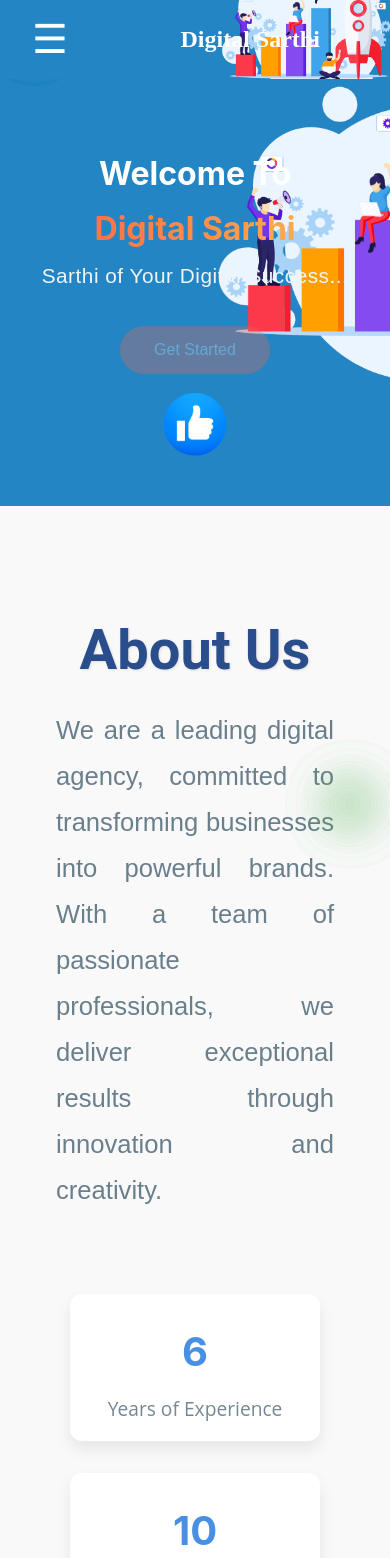
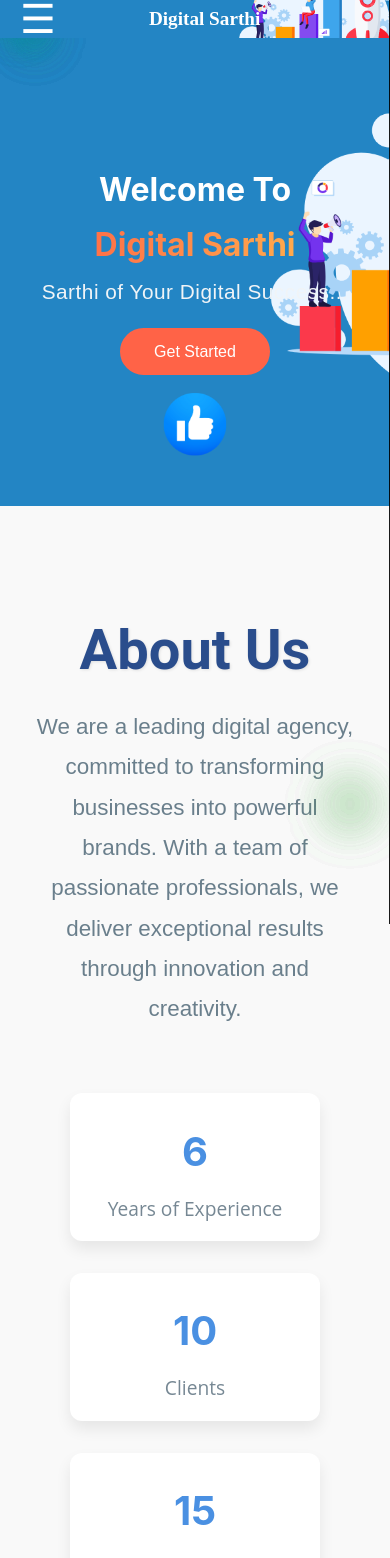
Before and after one commit to vishu3108/v-knon, a React (Create React App) app: page / in a window 390 px wide. Shown: the top 1558 px of the page. Built offline with nearby package versions, Linux system fonts and the light colour scheme; a web font is replaced by a local one.

Commit message:
Header & Image Bugs solved

```diff
--- a/src/CSS/About.css
+++ b/src/CSS/About.css
@@ -4,7 +4,6 @@
     padding: 4rem 2rem;
     background-color: #f9f9f9;
     text-align: center;
-
 }
 
 /* Updated Title */
@@ -26,38 +25,44 @@
 }
 
 .about-description {
+
     font-size: 1.4rem; /* Increased font size */
     font-family: 'Montserrat', sans-serif; /* Changed font type */
     color: #6a7f8c; /* Slightly lighter color for better readability */
     line-height: 1.8;
     max-width: 900px;
-    margin: 0 auto 3rem;
+    margin: 0 auto 1.5rem; /* Adjusted margin to remove redundant spacing */
+    padding: 0 1.5rem; /* Added some internal padding for better alignment */
 }
 
+/* Stats Section */
 .stats-section {
     display: flex;
     justify-content: space-evenly;
     margin-bottom: 4rem;
     padding: 2rem;
 }
-  .stat-card1     {
+
+.stat-card1 {
     background: #ffffff;
-    /* padding: 2.5rem; */
     border-radius: 12px;
     width: 250px;
     text-align: center;
     transition: transform 0.3s ease, box-shadow 0.3s ease;
     box-shadow: 0 8px 15px rgba(0, 0, 0, 0.08);
 }
+
 .stat-card1:hover {
     transform: translateY(-10px);
     box-shadow: 0 12px 20px rgba(0, 0, 0, 0.12);
 }
+
 .stat-card1 h2 {
     font-size: 2.5rem;
     margin-bottom: 1rem;
     color: #4a90e2;
 }
+
 .stat-card1 p {
     font-size: 1.2rem;
     opacity: 0.8;
@@ -96,7 +101,6 @@
     position: absolute;
     bottom: -10px;
     right: -10px;
-    /* width: 80px; */
     height: 80px;
     background: rgba(76, 175, 80, 0.1); /* Transparent green */
     border-radius: 50%;
@@ -112,17 +116,17 @@
 /* Adjust Grid Layout and Increase Tile Spacing */
 .details-container {
     display: grid;
-    grid-template-columns: repeat(auto-fit, minmax(270px, 1fr)); /* Reduced tile size */
+    grid-template-columns: repeat(auto-fit, minmax(270px, 1fr));
     gap: 2rem; /* Increased gap between tiles */
     justify-content: center;
     margin-top: 2rem;
-    padding: 0 2rem; /* Left padding reduced, added equal right padding */
+    padding: 0 2rem;
 }
 
 /* Adjusting Tile Size and Layout */
 .detail-card {
     background: #ffffff;
-    border-radius: 15px; /* Slightly rounded corners for modern look */
+    border-radius: 15px;
     box-shadow: 0 6px 18px rgba(0, 0, 0, 0.1);
     padding: 1.5rem;
     padding-top: 3rem;
@@ -132,10 +136,10 @@
     flex-direction: column;
     justify-content: center;
     align-items: center;
-    min-width: 250px; /* Reduced minimum width */
-    width: 200px; /* Reduced width */
-    height: 350px; /* Fixed height for consistency */
-    margin: 0 auto; /* Centering tiles */
+    min-width: 250px;
+    width: 200px;
+    height: 350px;
+    margin: 0 auto;
 }
 
 .detail-card:hover {
@@ -145,30 +149,30 @@
 
 /* Icon Styling */
 .detail-icon {
-    font-size: 2.5rem; /* Larger icon size */
-    margin-bottom: 1.5rem; /* Space between icon and title */
+    font-size: 2.5rem;
+    margin-bottom: 1.5rem;
     color: inherit;
     transition: transform 0.3s ease;
 }
 
 .detail-icon:hover {
-    transform: scale(1.2); /* Icon scale on hover for effect */
+    transform: scale(1.2);
 }
 
 /* Title Styling */
 .detail-title {
-    font-size: 1.8rem; /* Increased font size for title */
-    font-family: 'Roboto', sans-serif; /* Changed font */
+    font-size: 1.8rem;
+    font-family: 'Roboto', sans-serif;
     font-weight: bold;
-    color: #2c3e50; /* Darker color for contrast */
-    margin-bottom: 1rem; /* Space between title and text */
+    color: #2c3e50;
+    margin-bottom: 1rem;
 }
 
 /* Text Styling (Subtitle) */
 .detail-text {
-    font-size: 1.2rem; /* Increased font size for readability */
-    font-family: 'Open Sans', sans-serif; /* Changed font */
-    color: #6a7f8c; /* Lighter gray for text */
+    font-size: 1.2rem;
+    font-family: 'Open Sans', sans-serif;
+    color: #6a7f8c;
     line-height: 1.6;
     margin-top: 0.5rem;
 }
@@ -204,7 +208,7 @@
 .call-to-action {
     margin-top: 3rem;
     padding: 1rem 3rem;
-    background: #3b82f6; /* Appealing blue */
+    background: #3b82f6;
     color: #ffffff;
     font-size: 1.2rem;
     font-weight: bold;
@@ -219,53 +223,53 @@
     transform: scale(1.05);
 }
 
-
 @media (max-width: 1080px) {
-    /* Adjust stats to be displayed one by one */
     .stats-section {
         flex-direction: column;
         align-items: center;
         justify-content: center;
-        gap: 2rem; /* Increased spacing for better proportion */
+        gap: 2rem;
         overflow-x: hidden;
     }
 
     .stat-card {
-        width: 40%; /* Increased width to consume proportionate space */
+        width: 40%;
         min-width: unset;
-        padding: 2rem; /* Increased padding for better spacing */
+        padding: 2rem;
         border-radius: 3rem;
     }
 
     .stat-number {
-        font-size: 3rem; /* Increased font size for better emphasis */
+        font-size: 3rem;
     }
 
     .stat-text {
-        font-size: 1.4rem; /* Increased text size for better readability */
+        font-size: 1.4rem;
     }
 
-    /* Adjust details section to be displayed one by one */
     .details-container {
         display: flex;
         flex-direction: column;
         align-items: center;
-        gap: 2rem; /* Increased spacing for better separation */
+        gap: 2rem;
         padding: 0;
     }
 
     .detail-card {
-        width: 60%; /* Adjust width for better fit on smaller screens */
+        width: 60%;
         min-width: unset;
-        height: auto; /* Allow height to adjust dynamically */
-        padding: 2.5rem; /* Increased padding for better proportion */
+        height: auto;
+        padding: 2.5rem;
         border-radius: 3rem;
     }
 
-    /* Adjust about description for better readability */
     .about-description {
-        font-size: 1.6rem; /* Increased font size for better readability */
-        text-align: justify; /* Adjusted alignment for better reading experience */
-        padding: 0 1.5rem;
+        font-size: 1.4rem;
+        /* text-align: justify; */
+        padding: 0 1rem;
+        padding-left: 0%;
+        padding-right: 0%;
+        margin-bottom: 2rem; /* Adjusted margin for more breathing room */
+        /* min-width: unset; */
     }
 }
--- a/src/CSS/Home.css
+++ b/src/CSS/Home.css
@@ -48,7 +48,6 @@
   display: flex;
   justify-content: flex-start;
   align-items: center;
-  /* padding-left: 5rem; Add padding to left */
   color: white;
   flex-wrap: wrap;
   position: relative;
@@ -60,7 +59,6 @@
 @media (max-width: 768px) {
   .home-container2 {
     min-height: 60vh;  /* Adjust height for smaller screens */
-    /* padding-left: 2rem; Reduce padding */
     justify-content: center; /* Align content in center */
     text-align: center; /* Center the content */
   }
@@ -75,7 +73,7 @@
   flex-direction: column;
   justify-content: center;
   align-items: flex-start;
-  animation: fadeIn 1.5s ease forwards;
+  animation: fadeIn 0.6s ease forwards; /* Speed up the fade-in */
 }
 
 /* Mobile specific for home content */
@@ -95,6 +93,7 @@
   overflow: hidden;
   width: 100%;
   max-width: 25ch;
+  padding-left: 4rem;
 }
 
 /* Heading 2 Container */
@@ -110,7 +109,8 @@
   background-image: linear-gradient(90deg, #ff6347, #ffb84d);
   -webkit-background-clip: text;
   color: transparent;
-  animation: typing 1.5s steps(25) 2.5s forwards, blink 0.5s step-end infinite;
+  animation: typing 0.8s steps(25) 0s forwards, blink 0.2s step-end infinite; /* Removed the delay */
+  padding-left: 4rem;
 }
 
 /* Home Button */
@@ -128,8 +128,9 @@
   margin-left: auto;
   margin-right: auto;
   opacity: 0;
-  animation: fadeIn 1.5s ease 6.5s forwards;
+  animation: fadeIn 0.8s ease 0s forwards; /* Removed the delay, set to 0s */
 }
+
 
 .home-button:hover {
   background-color: #d84b2a;
@@ -145,10 +146,11 @@
   font-weight: 500;
   letter-spacing: 0.5px;
   opacity: 0;
-  animation: fadeIn 1.5s ease 4.5s forwards;
+  animation: fadeIn 0.8s ease 0s forwards; /* Removed the delay, set to 0s */
   width: fit-content;
   text-align: left;
   margin-left: 0.5rem;
+  padding-left:4rem;
 }
 
 /* Mobile specific adjustments for sub-text */
@@ -165,13 +167,15 @@
 /* --- Mobile Specific Adjustments --- */
 @media (max-width: 768px) {
   .home-container2 {
-    /* padding: 1rem; */
     justify-content: center;
   }
 
   .home-content {
     padding: 1rem;
     max-width: 100%;
+  }
+  .heading1-container{
+    padding-top: 2rem;
   }
 
   .heading1-container,
@@ -182,6 +186,7 @@
     border-right: none;
     margin-top: 0.5rem; /* Reduce extra space */
     margin-bottom: 0.5rem; /* Reduce extra space */
+    padding-left: 0%;
   }
 
   .sub-text {
@@ -189,6 +194,7 @@
     text-align: center;
     margin-top: 0.5rem; /* Reduce space above */
     margin-bottom: 0.5rem; /* Reduce space below */
+    padding-left: 0%;
   }
 
   .home-button {
--- a/src/CSS/Navbar.css
+++ b/src/CSS/Navbar.css
@@ -10,8 +10,7 @@
   background-attachment: fixed;
   background-color: rgba(0, 0, 0, 0.5);
   padding: 1rem 2rem;
-  padding-right: 0%;
-  z-index:9999;
+  z-index: 9999;
   transition: background-color 0.3s ease, box-shadow 0.3s ease;
   display: flex;
   justify-content: space-between;
@@ -54,14 +53,27 @@
   right: 150px; /* Increased Right Margin */
 }
 
-/* Center Title on Mobile */
+/* Center Title on Mobile in a Linear Fashion */
 @media (max-width: 768px) {
-  .site-title {
-    position: absolute;
-    left: 50%;
-    transform: translateX(-50%);
+  .navbar {
+    display: flex;
+    justify-content: center;  /* Aligning everything to the center */
+    padding: 0.5rem 0.6rem;  /* Small top and bottom padding */
   }
 
+  .site-title {
+    font-size: 1.2rem; /* Adjust font size for mobile */
+    position: static;  /* Remove absolute positioning */
+    margin-left: 0; /* Remove left margin */
+    margin-right: 0; /* Remove right margin */
+    text-align: center;  /* Make sure the text is centered */
+  }
+
+  /* Keep Hamburger Menu on the Left */
+  .menu-icon {
+    position: absolute;
+    left: 20px; /* Ensure it's positioned on the left */
+  }
 }
 
 /* Hide Navbar Links on Mobile */
@@ -139,12 +151,3 @@
   list-style: none;
   padding: 1.2rem 0;
 }
-@media (max-width: 768px) {
-  .site-title {
-    position: absolute;
-    left: 50%;
-    transform: translateX(-50%);
-    text-align: center;
-    white-space: nowrap;
-  }
-}
--- a/src/components/About.js
+++ b/src/components/About.js
@@ -48,10 +48,8 @@ const About = ({ slides = [] }) => {
     <section className="about-container">
       <h2 className="about-title">About Us</h2>
       <p className="about-description">
-        We are a leading digital agency, committed to transforming businesses into powerful brands. With a team of
-        passionate professionals, we deliver exceptional results through innovation and creativity.
+        We are a leading digital agency, committed to transforming businesses into powerful brands. With a team of passionate professionals, we deliver exceptional results through innovation and creativity.
       </p>
-
       <div className="stats-section">
         {stats.map((stat, index) => (
           <div key={index} className="stat-card1">
```
Also changed, not shown: public/images/Web_Backg.png. Lines whose indentation alone changed are shown as unchanged.
